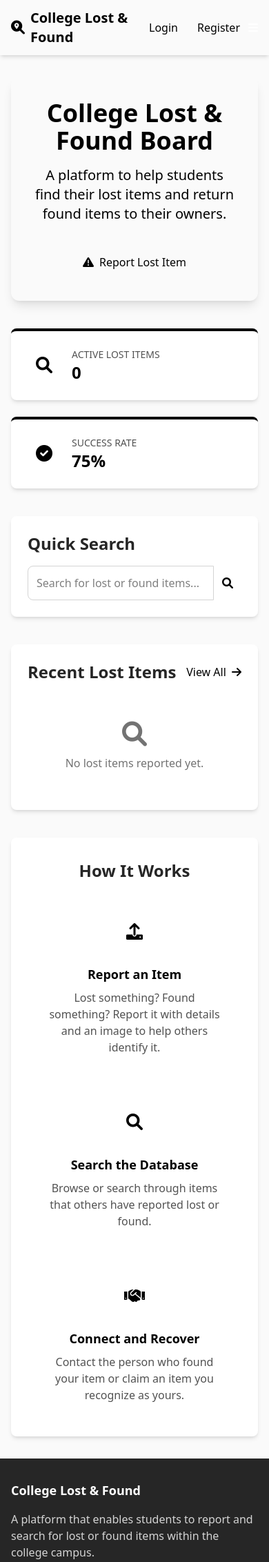
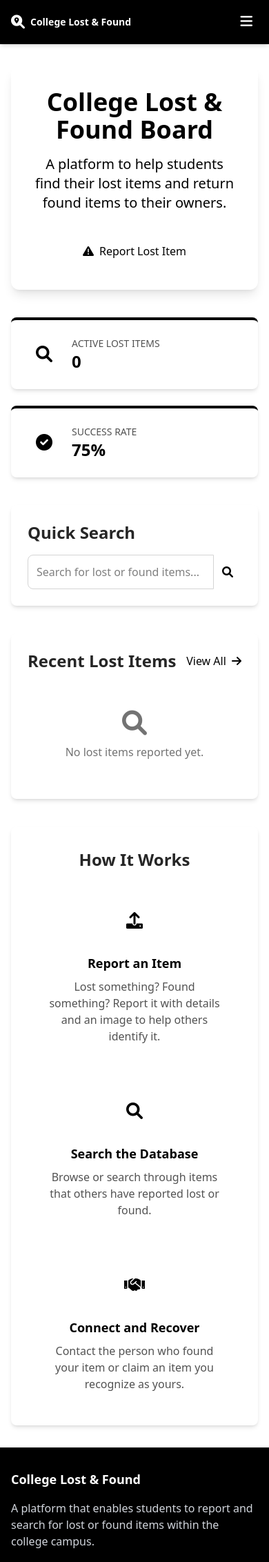
Before and after one commit to tanishshah20/Lost-and-Found, a Django app: page / in a window 390 px wide. Shown: the top 2264 px of the page at 69% size. Run offline with Django 5.2, Linux system fonts and the light colour scheme; data that the repository does not hold is empty; some libraries are stand-ins or nearby versions.

Commit message:
made header responsive

```diff
--- a/templates/base.html
+++ b/templates/base.html
@@ -9,50 +9,61 @@
     <!-- Font Awesome -->
     <link rel="stylesheet" href="https://cdnjs.cloudflare.com/ajax/libs/font-awesome/6.0.0-beta3/css/all.min.css">
 </head>
-<body class="bg-neutral-50 min-h-screen flex flex-col">
+<body class="bg-white min-h-screen flex flex-col">
     <!-- Navigation Bar -->
-    <nav class="bg-primary-600 shadow-md">
+    <nav class="bg-black shadow-md">
         <div class="container mx-auto px-4 py-3">
             <div class="flex justify-between items-center">
                 <!-- Logo and Brand -->
-                <a href="{% url 'home' %}" class="text-xl font-bold flex items-center">
+                <a href="{% url 'home' %}" class="text-xl font-bold flex items-center text-white cursor-pointer">
                     <i class="fas fa-search-location mr-2"></i>
-                    <span>College Lost & Found</span>
+                    <span class="text-sm sm:text-base md:text-xl">College Lost & Found</span>
                 </a>
 
                 <!-- Navigation Links -->
                 <div class="hidden md:flex space-x-6">
-                    <a href="{% url 'home' %}" class="hover:text-primary-100 transition">Home</a>
-                    <a href="{% url 'lost-items' %}" class="hover:text-primary-100 transition">Lost Items</a>
-                    <a href="{% url 'search' %}" class="hover:text-primary-100 transition">Search</a>
+                    <a href="{% url 'home' %}" class="text-white hover:text-gray-300 transition cursor-pointer">Home</a>
+                    <a href="{% url 'lost-items' %}" class="text-white hover:text-gray-300 transition cursor-pointer">Lost Items</a>
+                    <a href="{% url 'search' %}" class="text-white hover:text-gray-300 transition cursor-pointer">Search</a>
                 </div>
 
                 <!-- Auth Links -->
-                <div class="flex items-center space-x-4">
+                <div class="hidden md:flex items-center space-x-4">
                     {% if user.is_authenticated %}
-                        <a href="{% url 'dashboard' %}" class="hover:text-primary-100 transition">
+                        <a href="{% url 'dashboard' %}" class="text-white hover:text-gray-300 transition cursor-pointer">
                             <i class="fas fa-user-circle mr-1"></i>Dashboard
                         </a>
-                        <a href="{% url 'logout' %}" class="bg-accent-600 hover:bg-accent-700 py-1 px-3 rounded-lg transition">Logout</a>
+                        <a href="{% url 'logout' %}" class="bg-white text-black hover:bg-gray-200 py-1 px-3 rounded-lg transition cursor-pointer">Logout</a>
                     {% else %}
-                        <a href="{% url 'login' %}" class="hover:text-primary-100 transition">Login</a>
-                        <a href="{% url 'register' %}" class="bg-accent-600 hover:bg-accent-700 py-1 px-3 rounded-lg transition">Register</a>
+                        <a href="{% url 'login' %}" class="text-white hover:text-gray-300 transition cursor-pointer">Login</a>
+                        <a href="{% url 'register' %}" class="bg-white text-black hover:bg-gray-200 py-1 px-3 rounded-lg transition cursor-pointer">Register</a>
                     {% endif %}
                 </div>
 
                 <!-- Mobile Menu Button -->
                 <div class="md:hidden">
-                    <button id="mobile-menu-button" class="text-white">
-                        <i class="fas fa-bars"></i>
+                    <button id="mobile-menu-button" class="text-white cursor-pointer p-2 focus:outline-none" aria-label="Toggle menu">
+                        <i class="fas fa-bars text-xl"></i>
                     </button>
                 </div>
             </div>
 
             <!-- Mobile Menu -->
             <div id="mobile-menu" class="md:hidden hidden mt-2 pb-2">
-                <a href="{% url 'home' %}" class="block py-2 hover:text-primary-100">Home</a>
-                <a href="{% url 'lost-items' %}" class="block py-2 hover:text-primary-100">Lost Items</a>
-                <a href="{% url 'search' %}" class="block py-2 hover:text-primary-100">Search</a>
+                <a href="{% url 'home' %}" class="block py-2 px-3 text-white hover:bg-gray-800 rounded-md transition cursor-pointer">Home</a>
+                <a href="{% url 'lost-items' %}" class="block py-2 px-3 text-white hover:bg-gray-800 rounded-md transition cursor-pointer">Lost Items</a>
+                <a href="{% url 'search' %}" class="block py-2 px-3 text-white hover:bg-gray-800 rounded-md transition cursor-pointer">Search</a>
+
+                <!-- Auth links in mobile menu -->
+                {% if user.is_authenticated %}
+                    <a href="{% url 'dashboard' %}" class="block py-2 px-3 text-white hover:bg-gray-800 rounded-md transition cursor-pointer">
+                        <i class="fas fa-user-circle mr-1"></i>Dashboard
+                    </a>
+                    <a href="{% url 'logout' %}" class="block py-2 px-3 text-white hover:bg-gray-800 rounded-md mt-2 transition cursor-pointer">Logout</a>
+                {% else %}
+                    <a href="{% url 'login' %}" class="block py-2 px-3 text-white hover:bg-gray-800 rounded-md transition cursor-pointer">Login</a>
+                    <a href="{% url 'register' %}" class="block py-2 px-3 text-white hover:bg-gray-800 rounded-md mt-2 transition cursor-pointer">Register</a>
+                {% endif %}
             </div>
         </div>
     </nav>
@@ -61,7 +72,7 @@
     {% if messages %}
         <div class="container mx-auto px-4 mt-4">
             {% for message in messages %}
-                <div class="{% if message.tags == 'success' %}bg-success{% elif message.tags == 'error' %}bg-error{% elif message.tags == 'warning' %}bg-warning{% else %}bg-primary-500{% endif %} text-white p-4 rounded-lg mb-4">
+                <div class="{% if message.tags == 'success' %}bg-gray-200{% elif message.tags == 'error' %}bg-gray-300{% elif message.tags == 'warning' %}bg-gray-100{% else %}bg-gray-200{% endif %} text-black p-4 rounded-lg mb-4 border border-gray-300">
                     {{ message }}
                 </div>
             {% endfor %}
@@ -74,31 +85,31 @@
     </main>
 
     <!-- Footer -->
-    <footer class="bg-neutral-800 text-white py-8">
+    <footer class="bg-black text-white py-8">
         <div class="container mx-auto px-4">
             <div class="grid grid-cols-1 md:grid-cols-3 gap-8">
                 <div>
                     <h3 class="text-lg font-bold mb-4">College Lost & Found</h3>
-                    <p class="text-neutral-300">A platform that enables students to report and search for lost or found items within the college campus.</p>
+                    <p class="text-gray-300">A platform that enables students to report and search for lost or found items within the college campus.</p>
                 </div>
                 <div>
                     <h3 class="text-lg font-bold mb-4">Quick Links</h3>
                     <ul class="space-y-2">
-                        <li><a href="{% url 'home' %}" class="text-neutral-300 hover:text-white">Home</a></li>
-                        <li><a href="{% url 'lost-items' %}" class="text-neutral-300 hover:text-white">Lost Items</a></li>
-                        <li><a href="{% url 'search' %}" class="text-neutral-300 hover:text-white">Search</a></li>
+                        <li><a href="{% url 'home' %}" class="text-gray-300 hover:text-white cursor-pointer">Home</a></li>
+                        <li><a href="{% url 'lost-items' %}" class="text-gray-300 hover:text-white cursor-pointer">Lost Items</a></li>
+                        <li><a href="{% url 'search' %}" class="text-gray-300 hover:text-white cursor-pointer">Search</a></li>
                     </ul>
                 </div>
                 <div>
                     <h3 class="text-lg font-bold mb-4">Contact</h3>
-                    <ul class="space-y-2 text-neutral-300">
+                    <ul class="space-y-2 text-gray-300">
                         <li><i class="fas fa-envelope mr-2"></i>support@collegelf.com</li>
                         <li><i class="fas fa-phone mr-2"></i>+1 (123) 456-7890</li>
                         <li><i class="fas fa-map-marker-alt mr-2"></i>123 Campus Ave, College Town</li>
                     </ul>
                 </div>
             </div>
-            <div class="mt-8 pt-4 border-t border-neutral-700 text-center text-neutral-400">
+            <div class="mt-8 pt-4 border-t border-gray-700 text-center text-gray-400">
                 <p>&copy; {% now "Y" %} College Lost & Found. All rights reserved.</p>
             </div>
         </div>
@@ -106,9 +117,20 @@
 
     <!-- JavaScript -->
     <script>
-        // Mobile menu toggle
-        document.getElementById('mobile-menu-button').addEventListener('click', function() {
-            document.getElementById('mobile-menu').classList.toggle('hidden');
+        document.addEventListener('DOMContentLoaded', function() {
+            const mobileMenuButton = document.getElementById('mobile-menu-button');
+            const mobileMenu = document.getElementById('mobile-menu');
+
+            mobileMenuButton.addEventListener('click', function() {
+                mobileMenu.classList.toggle('hidden');
+            });
+
+            // Close menu when window is resized to desktop view
+            window.addEventListener('resize', function() {
+                if (window.innerWidth >= 768) {  // 768px is the md breakpoint in Tailwind
+                    mobileMenu.classList.add('hidden');
+                }
+            });
         });
     </script>
 </body>
--- a/theme/static/css/dist/styles.css
+++ b/theme/static/css/dist/styles.css
@@ -8,13 +8,24 @@
     --font-serif: ui-serif, Georgia, Cambria, "Times New Roman", Times, serif;
     --font-mono: ui-monospace, SFMono-Regular, Menlo, Monaco, Consolas, "Liberation Mono",
       "Courier New", monospace;
+    --color-red-500: oklch(63.7% 0.237 25.331);
     --color-red-600: oklch(57.7% 0.245 27.325);
     --color-red-700: oklch(50.5% 0.213 27.518);
     --color-yellow-500: oklch(79.5% 0.184 86.047);
     --color-yellow-600: oklch(68.1% 0.162 75.834);
+    --color-green-500: oklch(72.3% 0.219 149.579);
     --color-green-600: oklch(62.7% 0.194 149.214);
     --color-green-700: oklch(52.7% 0.154 150.069);
+    --color-blue-500: oklch(62.3% 0.214 259.815);
+    --color-blue-600: oklch(54.6% 0.245 262.881);
+    --color-blue-700: oklch(48.8% 0.243 264.376);
     --color-gray-50: oklch(98.5% 0.002 247.839);
+    --color-gray-100: oklch(96.7% 0.003 264.542);
+    --color-gray-200: oklch(92.8% 0.006 264.531);
+    --color-gray-300: oklch(87.2% 0.01 258.338);
+    --color-gray-400: oklch(70.7% 0.022 261.325);
+    --color-gray-700: oklch(37.3% 0.034 259.733);
+    --color-gray-800: oklch(27.8% 0.033 256.848);
     --color-neutral-50: oklch(98.5% 0 0);
     --color-neutral-100: oklch(97% 0 0);
     --color-neutral-200: oklch(92.2% 0 0);
@@ -31,11 +42,12 @@
     --container-2xl: 42rem;
     --container-3xl: 48rem;
     --container-4xl: 56rem;
-    --container-5xl: 64rem;
     --text-xs: 0.75rem;
     --text-xs--line-height: calc(1 / 0.75);
     --text-sm: 0.875rem;
     --text-sm--line-height: calc(1.25 / 0.875);
+    --text-base: 1rem;
+    --text-base--line-height: calc(1.5 / 1);
     --text-lg: 1.125rem;
     --text-lg--line-height: calc(1.75 / 1.125);
     --text-xl: 1.25rem;
@@ -56,6 +68,7 @@
     --tracking-normal: 0em;
     --tracking-wider: 0.05em;
     --leading-normal: 1.5;
+    --radius-md: 0.375rem;
     --radius-lg: 0.5rem;
     --radius-xl: 0.75rem;
     --default-transition-duration: 150ms;
@@ -606,8 +620,32 @@
   .border-neutral-700 {
     border-color: var(--color-neutral-700);
   }
+  .bg-black {
+    background-color: var(--color-black);
+  }
+  .bg-blue-500 {
+    background-color: var(--color-blue-500);
+  }
+  .bg-blue-600 {
+    background-color: var(--color-blue-600);
+  }
   .bg-gray-50 {
     background-color: var(--color-gray-50);
+  }
+  .bg-gray-100 {
+    background-color: var(--color-gray-100);
+  }
+  .bg-gray-200 {
+    background-color: var(--color-gray-200);
+  }
+  .bg-gray-300 {
+    background-color: var(--color-gray-300);
+  }
+  .bg-gray-800 {
+    background-color: var(--color-gray-800);
+  }
+  .bg-green-500 {
+    background-color: var(--color-green-500);
   }
   .bg-green-600 {
     background-color: var(--color-green-600);
@@ -783,8 +815,20 @@
     --tw-tracking: var(--tracking-wider);
     letter-spacing: var(--tracking-wider);
   }
+  .break-all {
+    word-break: break-all;
+  }
   .whitespace-pre-line {
     white-space: pre-line;
+  }
+  .text-black {
+    color: var(--color-black);
+  }
+  .text-gray-300 {
+    color: var(--color-gray-300);
+  }
+  .text-gray-400 {
+    color: var(--color-gray-400);
   }
   .text-neutral-300 {
     color: var(--color-neutral-300);
```
Also changed, not shown: other parts of theme/static/css/dist/styles.css (+74 -37 lines).
